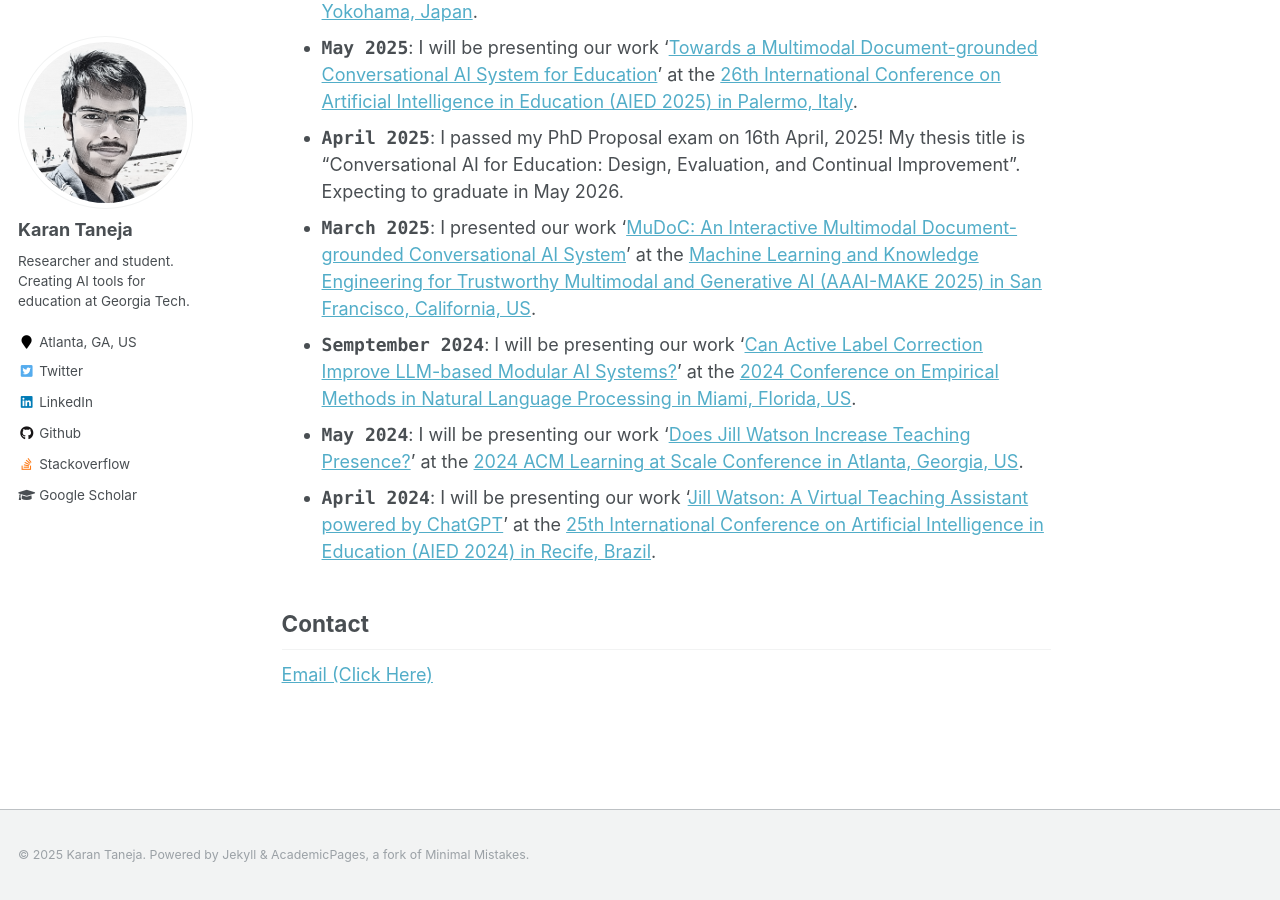
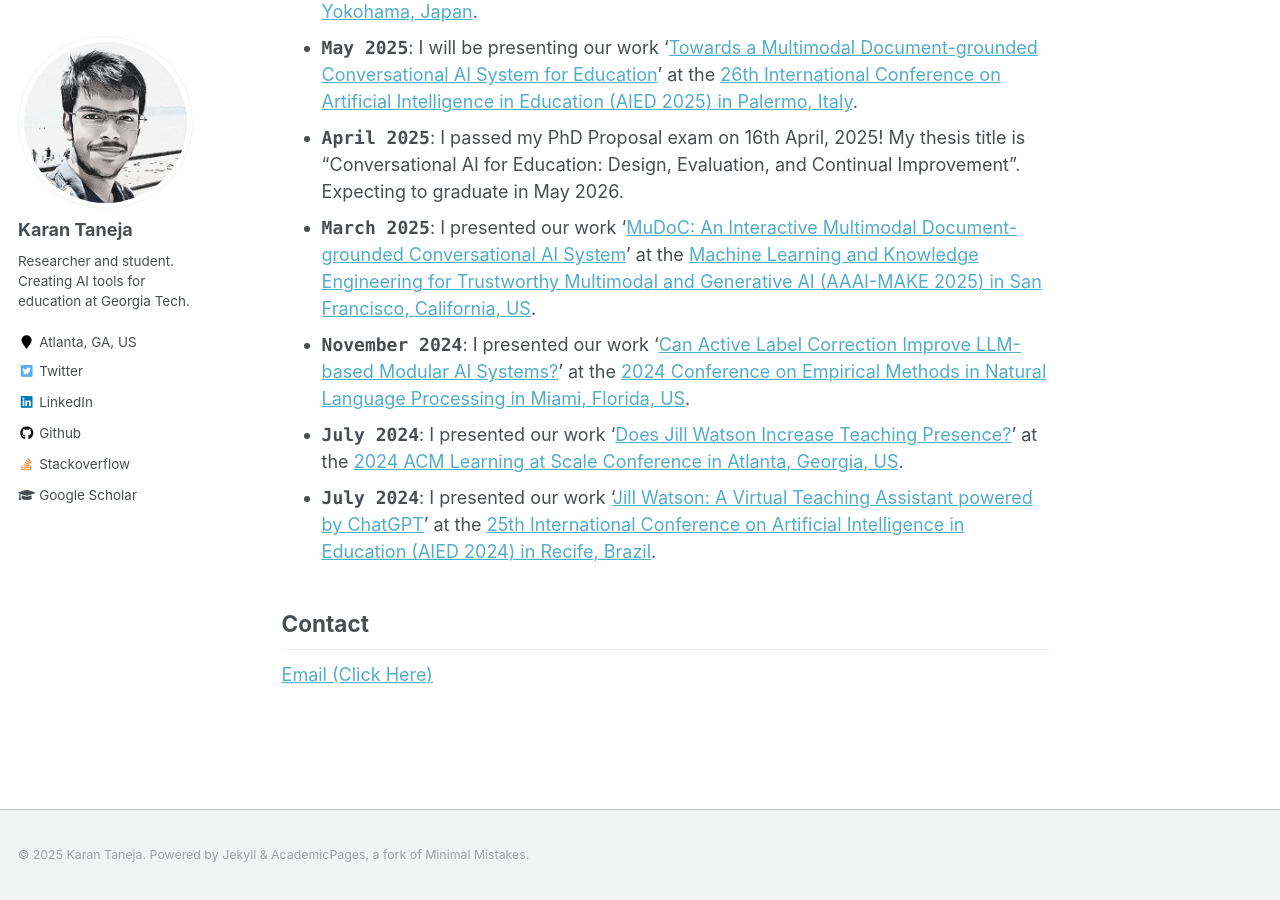
Before and after one commit to KrnTneja/KrnTneja.github.io, a Jekyll site: the page built from _pages/about.md, in a window 1280 px wide and 900 px high, scrolled down 626 px. Built offline with Jekyll 4.4.1, drawn with Linux system fonts in a browser that asks for light colours.

Commit message:
Update about.md

```diff
--- a/_pages/about.md
+++ b/_pages/about.md
@@ -24,9 +24,9 @@ Updates
 on Artificial Intelligence in Education (AIED 2025) in Palermo, Italy](https://aied2025.itd.cnr.it/).
 - <tt><b>April 2025</b></tt>: I passed my PhD Proposal exam on 16th April, 2025! My thesis title is "Conversational AI for Education: Design, Evaluation, and Continual Improvement". Expecting to graduate in May 2026.
 - <tt><b>March 2025</b></tt>: I presented our work '[MuDoC: An Interactive Multimodal Document-grounded Conversational AI System](https://arxiv.org/abs/2502.09843)' at the [Machine Learning and Knowledge Engineering for Trustworthy Multimodal and Generative AI (AAAI-MAKE 2025) in San Francisco, California, US](https://www.aaai-make.info/).
-- <tt><b>Semptember 2024</b></tt>: I will be presenting our work '[Can Active Label Correction Improve LLM-based Modular AI Systems?](https://arxiv.org/abs/2401.05467)' at the [2024 Conference on Empirical Methods in Natural Language Processing in Miami, Florida, US](https://2024.emnlp.org/).
-- <tt><b>May 2024</b></tt>: I will be presenting our work '[Does Jill Watson Increase Teaching Presence?](https://dl.acm.org/doi/abs/10.1145/3657604.3664679)' at the [2024 ACM Learning at Scale Conference in Atlanta, Georgia, US](https://learningatscale.hosting.acm.org/las2024/).
-- <tt><b>April 2024</b></tt>: I will be presenting our work '[Jill Watson: A Virtual Teaching Assistant powered by ChatGPT](https://link.springer.com/chapter/10.1007/978-3-031-64302-6_23)' at the [25th International Conference on Artificial Intelligence in Education (AIED 2024) in Recife, Brazil](https://aied2024.cesar.school/).
+- <tt><b>November 2024</b></tt>: I presented our work '[Can Active Label Correction Improve LLM-based Modular AI Systems?](https://arxiv.org/abs/2401.05467)' at the [2024 Conference on Empirical Methods in Natural Language Processing in Miami, Florida, US](https://2024.emnlp.org/).
+- <tt><b>July 2024</b></tt>: I presented our work '[Does Jill Watson Increase Teaching Presence?](https://dl.acm.org/doi/abs/10.1145/3657604.3664679)' at the [2024 ACM Learning at Scale Conference in Atlanta, Georgia, US](https://learningatscale.hosting.acm.org/las2024/).
+- <tt><b>July 2024</b></tt>: I presented our work '[Jill Watson: A Virtual Teaching Assistant powered by ChatGPT](https://link.springer.com/chapter/10.1007/978-3-031-64302-6_23)' at the [25th International Conference on Artificial Intelligence in Education (AIED 2024) in Recife, Brazil](https://aied2024.cesar.school/).
 
 
 Contact
```
